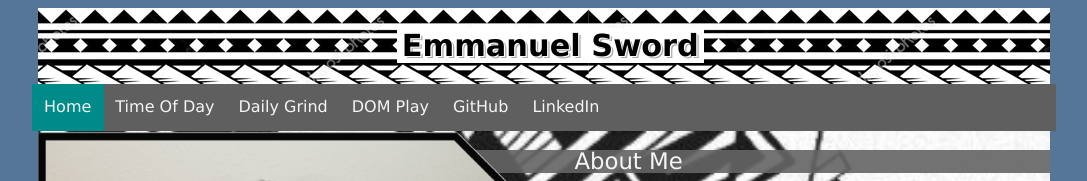
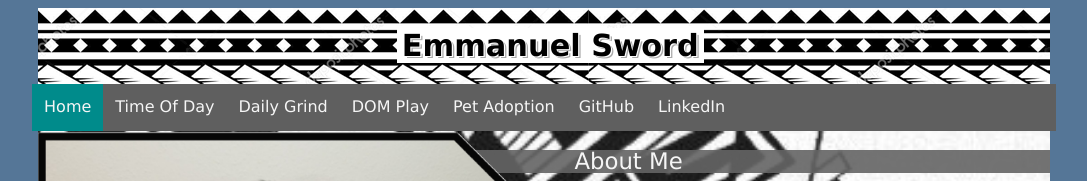
Before and after one commit to sword20/Emmanuels-portal, a plain HTML site: page index.html in a window 1280 px wide. Shown: the top 181 px of the page, without its empty margins (96-1183 px from the left). Drawn offline with Linux system fonts and the light colour scheme; files whose address does not match are found by name.

Commit message:
Adds Pet Adoption Project

```diff
--- a/index.html
+++ b/index.html
@@ -29,6 +29,7 @@
             <a href="https://sword20.github.io/time-of-day/" target="_blank">Time Of Day</a>
             <a href="https://sword20.github.io/daily-grind/index.html" target="_blank">Daily Grind</a>
             <a href="https://sword20.github.io/dom-play/" target="_blank">DOM Play</a>
+            <a href="https://sword20.github.io/ajax-pets/" target="_blank">Pet Adoption</a>
             <a href="https://github.com/sword20" target="_blank">GitHub</a>
             <a href="https://www.linkedin.com/in/emmanuel-sword-41154816a/" target="_blank">LinkedIn</a>
             <a href="javascript:void(0);" class="icon" onclick="myFunction()">&#9776;</a>
```
